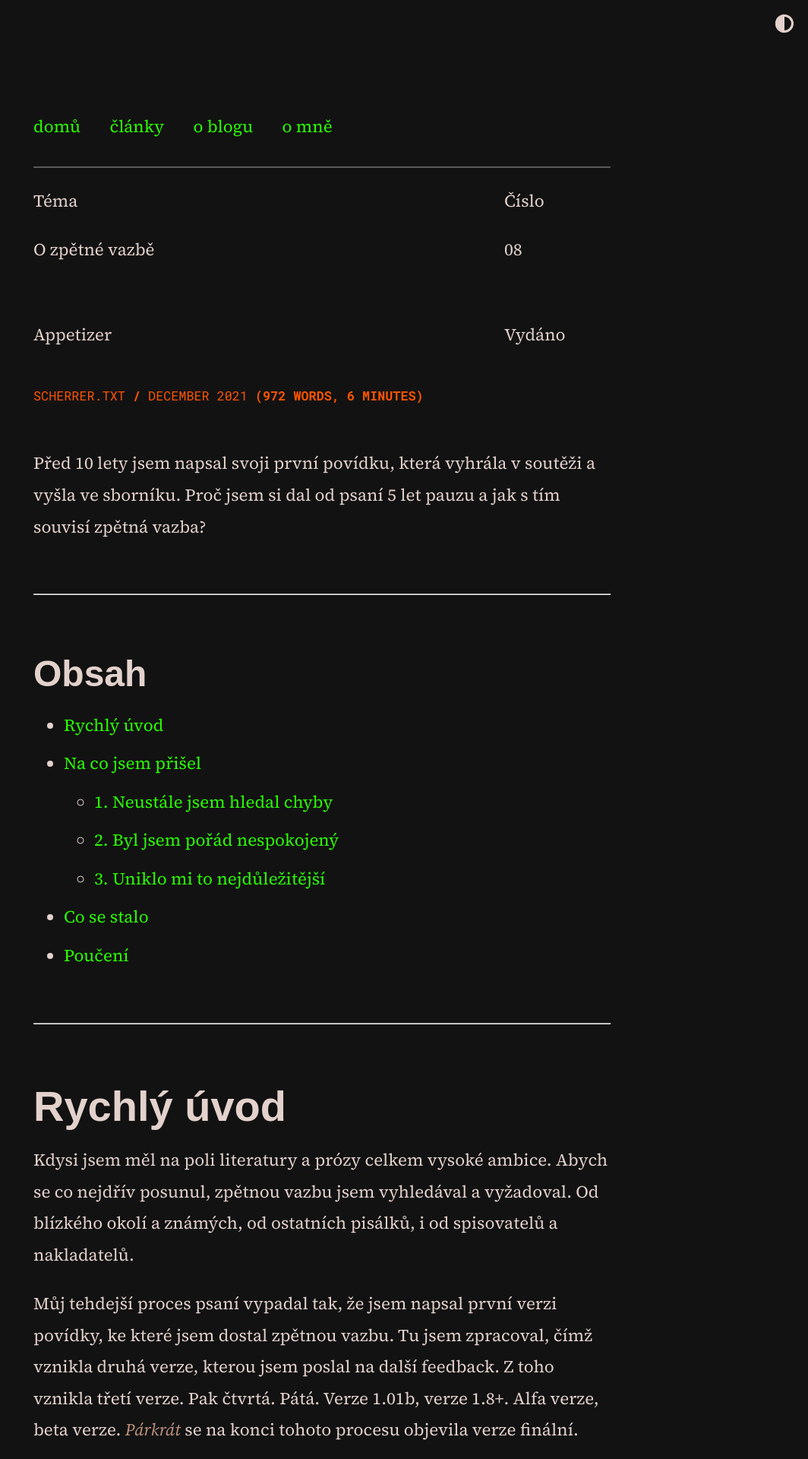
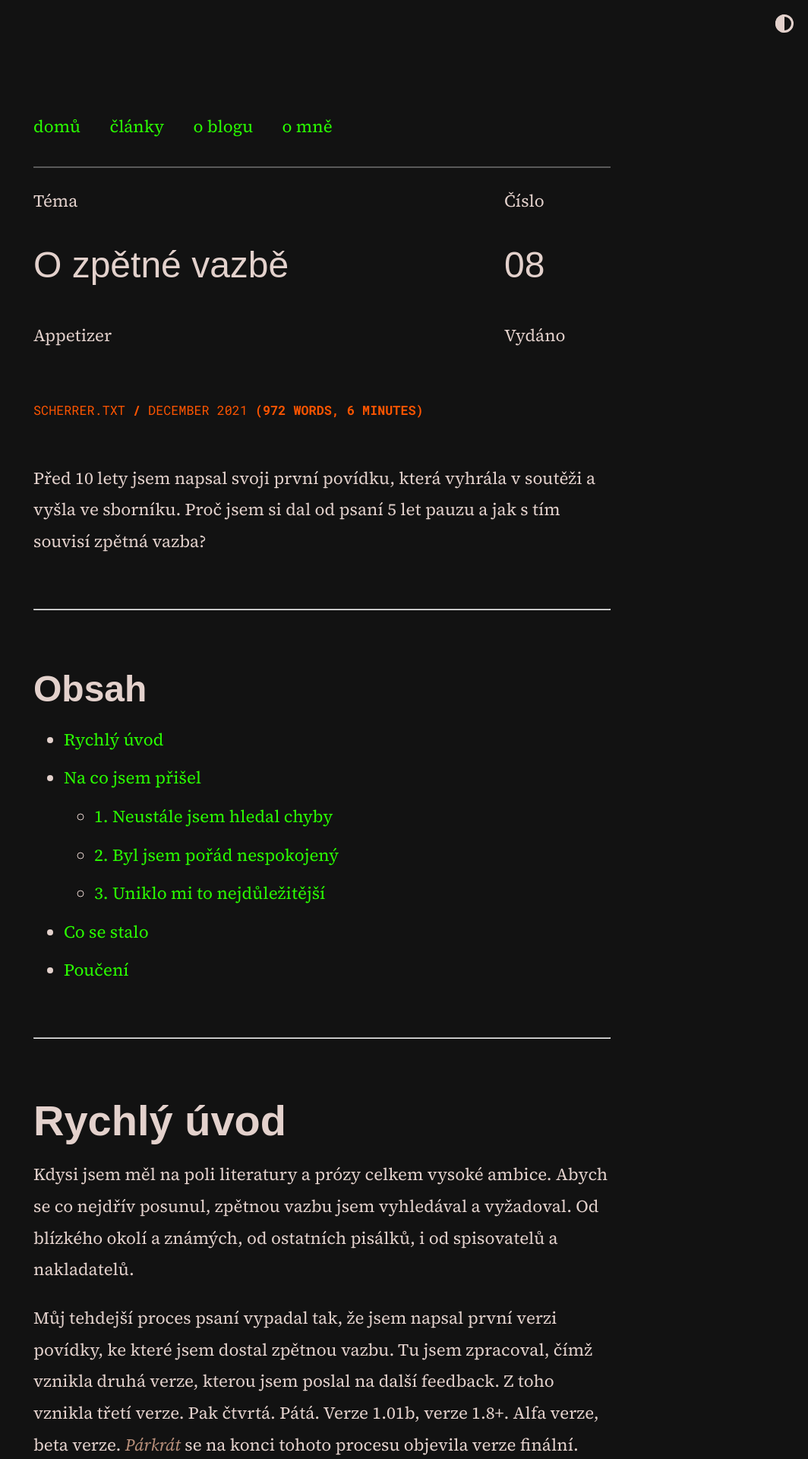
Before and after one commit to scherrer-txt/bts, a Jekyll site: the page built from _posts/2021-12-17-o-zpetne-vazbe.md, in a window 1280 px wide. Shown: the top 1920 px of the page at 76% size, without its empty margins (216-1280 px from the left). Built offline with Jekyll 4.4.1, drawn with Linux system fonts in a browser that asks for light colours; some web fonts are replaced.

Commit message:
Update moonwalk.scss

```diff
--- a/_sass/moonwalk.scss
+++ b/_sass/moonwalk.scss
@@ -420,9 +420,35 @@ blockquote {
 
 .post-meta {
   display: flex;
-  justify-content: space-between;
+  align-items: baseline;
   gap: 48px;
   flex-wrap: wrap;
+}
+
+.post-meta-label {
+  font-family: "roc-grotesk", sans-serif;
+  font-size: 0.8rem;
+  font-weight: 600;
+  color: var(--text);
+  line-height: 0.8rem;
+  margin-top: 0px;
+  margin-bottom: 0px;
+}
+
+.post-meta-info {
+  font-family: "roc-grotesk", sans-serif;
+  font-size: 3rem;
+  font-weight: 400;
+  color: var(--text);
+  line-height: 3rem;
+  margin-top: 0px;
+  margin-bottom: 0px;
+}
+
+.post-meta-content {
+  border-top: 2px white var(--code-text);
+  padding-top: 24px;
+  margin-top: 16px;
 }
 
 .number-container,
```
